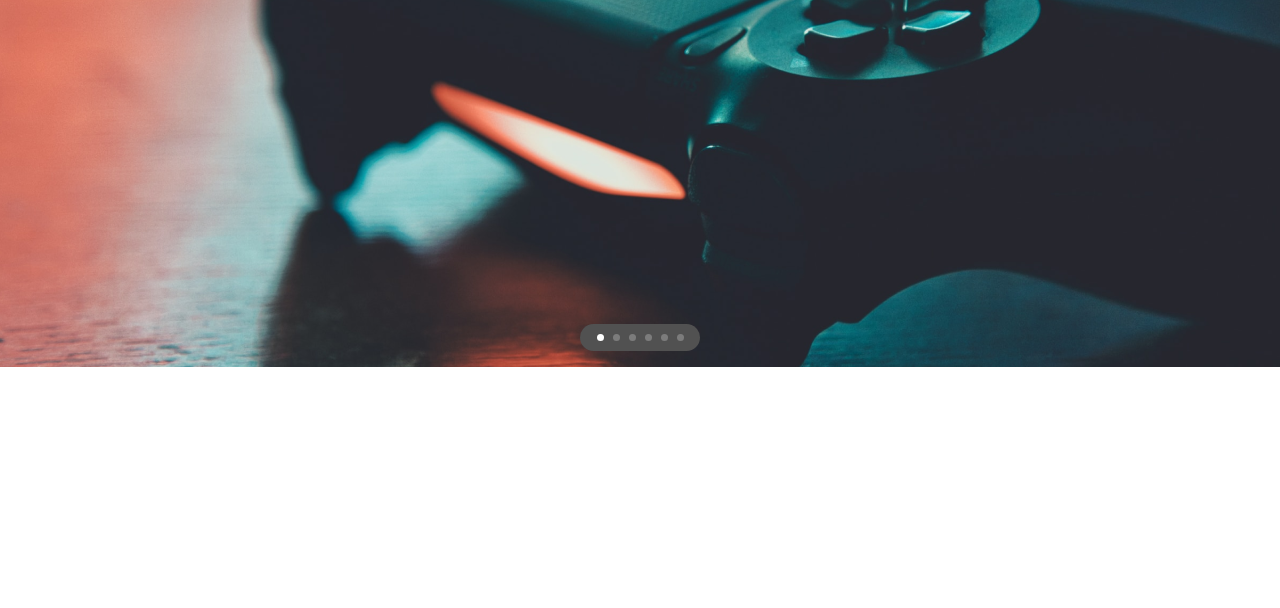
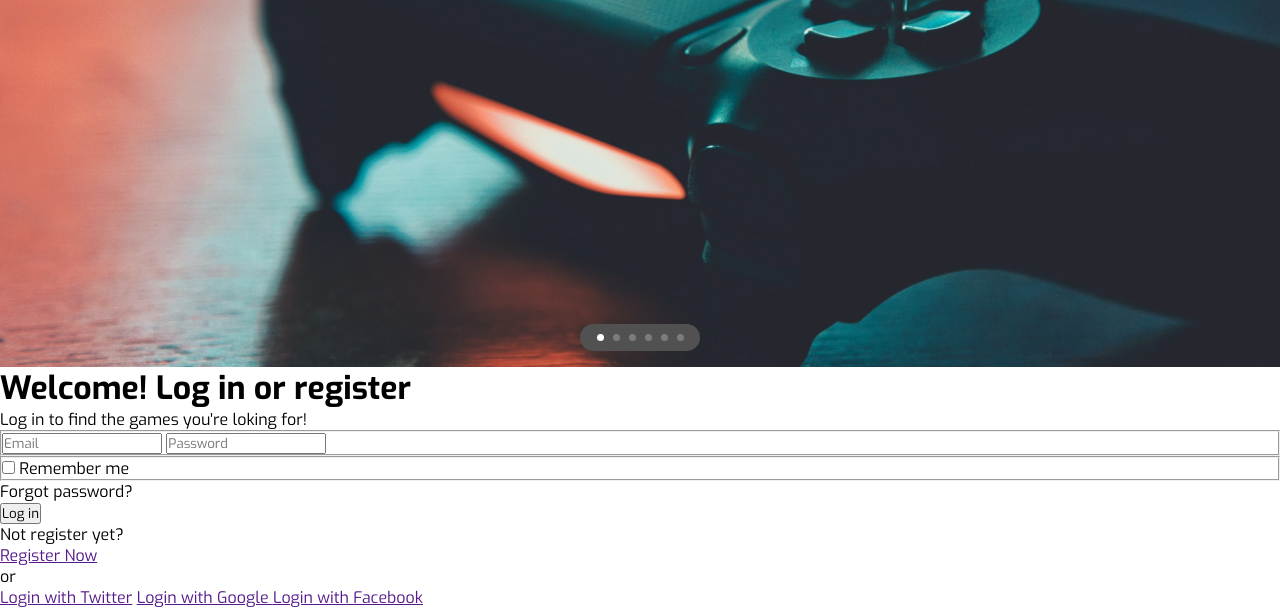
Before and after one commit to juliponti/AltimetrikGameFinderApp, a website: page index.html in a window 1280 px wide. Shown: the part 433-1041 px from the top of the page. Before the commit the page ends 800 px from the top, so only its background shows below. Drawn offline with Linux system fonts and the light colour scheme.

Commit message:
add login structure

```diff
--- a/index.html
+++ b/index.html
@@ -18,6 +18,8 @@
       <img src="/assets/GAMEFINDER.svg" class="header-img" />
     </header>
 
+    <!-- Background Static Slider -->
+
     <div class="slider__container">
       <div class="slider">
         <figure class="slide__img">
@@ -34,6 +36,8 @@
         </figure>
       </div>
     </div>
+
+   <!-- Controllers -->
 
     <a href="" class="slider__arrow">
       <img
@@ -105,5 +109,45 @@
         class="slider__bullets"
       />
     </svg>
+
+    <!-- Login -->
+
+    <div class="login__container">
+      <div class="login__card">
+        <div class="login__card__header">
+          <h1>Welcome! Log in or register</h1>
+          <p>Log in to find the games you're loking for!</p>
+        <div>
+          <form class="login__card__form">
+           <fieldset>
+            <input type="email" placeholder="Email" class="login__card__form--email"/>
+            <input type="password" placeholder="Password" class="login__card__form--pwd"/>
+           </fieldset>
+           <div class="login__card__form--secondary_container">
+             <fieldset>
+               <input type="checkbox" id="checkbox" class="login__card__form--checkbox"/>
+               <label for="checkbox" class="login__card__form--checkbox_label">Remember me</label>
+             </fieldset>
+             <span class="login__card__form--checkbox_span">Forgot password?</span>
+           </div>
+           <button type="submit" class="login__card__form__button">Log in</button>
+          </form>
+          <div class="login__card__form--secondary_container register__container">
+            <p>Not register yet?</p>
+            <a href="">Register Now</a>
+          </div>
+          <div class="login__card__form--secondary_container">
+            <div class="login__card__form--vector"/>
+            <p>or</p>
+            <div class="login__card__form--vector"/>
+          </div>
+          <div class="login__card__form--ssmm_login__container">
+            <a class="login__card__form--ssmm_login" type="button" href="">Login with Twitter</a>
+            <a class="login__card__form--ssmm_login" type="button" href="">Login with Google </a>
+            <a class="login__card__form--ssmm_login" type="button" href="">Login with Facebook</a>
+          </div>
+
+      </div>
+   </div>
   </body>
 </html>
```
